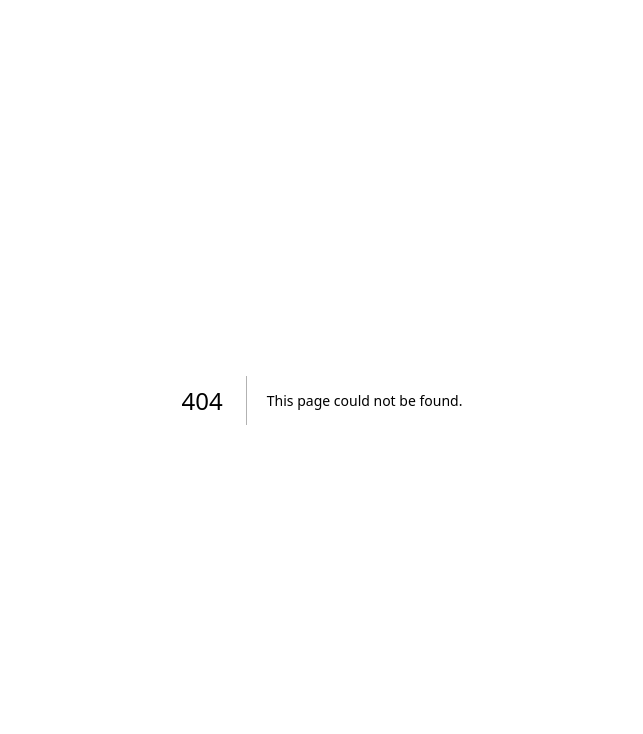
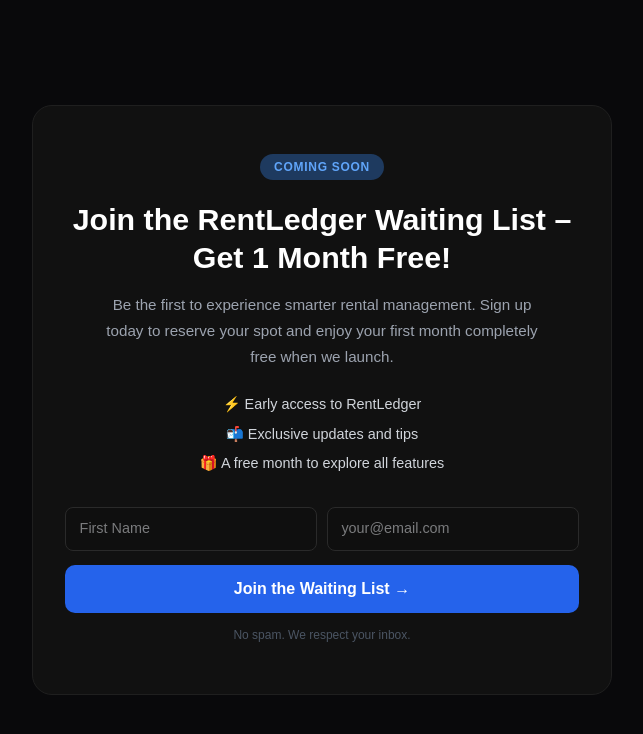
Before and after one commit to YASHGUPTA1161/rentledger, a Next.js app: page /pricing in a window 1280 px wide. Before the commit this address had no page. Shown: the top 734 px of the page, without its empty margins (318-961 px from the left). Built offline with nearby package versions, Linux system fonts and the light colour scheme.

Commit message:
feat/added pricing tab

```diff
--- /dev/null
+++ b/app/api/waitlist/route.ts
@@ -0,0 +1,83 @@
+import { NextRequest, NextResponse } from "next/server";
+import db from "@/lib/prisma";
+import resend from "@/lib/resend";
+
+export async function POST(req: NextRequest) {
+  try {
+    const { firstName, email } = await req.json();
+
+    if (!firstName || !email) {
+      return NextResponse.json({ error: "missing_fields" }, { status: 400 });
+    }
+
+    // ── Check for duplicate ────────────────────────────────────────────────
+    const existing = await db.waitlistEntry.findUnique({ where: { email } });
+    if (existing) {
+      return NextResponse.json(
+        { error: "already_registered" },
+        { status: 409 },
+      );
+    }
+
+    // ── Save to DB first ───────────────────────────────────────────────────
+    // emailSent = false until we confirm Resend succeeded
+    const entry = await db.waitlistEntry.create({
+      data: { firstName, email, emailSent: false },
+    });
+
+    // ── Send welcome email ─────────────────────────────────────────────────
+    await resend.emails.send({
+      from: `RentLedger <${process.env.RESEND_FROM_EMAIL ?? "noreply@contact.rentledger.online"}>`,
+      to: email,
+      subject: "You're on the RentLedger Waiting List! 🎉",
+      html: `
+        <div style="font-family:sans-serif; max-width:540px; margin:0 auto; color:#1e293b;">
+          <div style="background:#0f172a; padding:24px; border-radius:8px 8px 0 0;">
+            <h1 style="margin:0; color:#fff; font-size:1.2rem;">🏠 RentLedger</h1>
+          </div>
+          <div style="background:#fff; padding:28px; border:1px solid #e2e8f0;
+                      border-top:none; border-radius:0 0 8px 8px;">
+            <h2 style="margin:0 0 8px; font-size:1.2rem;">
+              Dear ${firstName},
+            </h2>
+            <p style="margin:0 0 16px; color:#475569; line-height:1.7;">
+              Thank you for joining the RentLedger waiting list! We're excited to
+              have you on board. As promised, you'll receive <strong>1 month of
+              free access</strong> when we launch.
+            </p>
+            <h3 style="margin:0 0 10px; font-size:1rem; color:#0f172a;">
+              Here's what to expect:
+            </h3>
+            <ul style="margin:0 0 20px; padding-left:20px; color:#475569; line-height:1.8;">
+              <li>Early access to RentLedger</li>
+              <li>Exclusive updates and tips</li>
+              <li>A free month to explore all features</li>
+            </ul>
+            <p style="margin:0 0 24px; color:#475569; line-height:1.7;">
+              We'll notify you as soon as your free month begins. In the meantime,
+              stay tuned for updates and helpful resources.
+            </p>
+            <p style="margin:0; color:#64748b;">
+              Best regards,<br />
+              <strong>The RentLedger Team</strong>
+            </p>
+          </div>
+          <p style="margin:16px 0 0; font-size:0.75rem; color:#94a3b8; text-align:center;">
+            © RentLedger — You received this because you joined our waitlist.
+          </p>
+        </div>
+      `,
+    });
+
+    // ── Mark email as sent in DB ───────────────────────────────────────────
+    await db.waitlistEntry.update({
+      where: { id: entry.id },
+      data: { emailSent: true, emailSentAt: new Date() },
+    });
+
+    return NextResponse.json({ success: true });
+  } catch (err) {
+    console.error("Waitlist error:", err);
+    return NextResponse.json({ error: "server_error" }, { status: 500 });
+  }
+}
--- a/app/dashboard/components/DashboardNav.tsx
+++ b/app/dashboard/components/DashboardNav.tsx
@@ -47,6 +47,11 @@
           <Link href="/contact" className="nav-contact-link">
             Contact
           </Link>
+
+          {/* Pricing / Waitlist */}
+          <Link href="/pricing" className="nav-contact-link">
+            Pricing
+          </Link>
           <div className="nav-avatar-wrap">
             <button className="nav-avatar-btn" onClick={() => setOpen(!open)}>
               {userName.charAt(0).toUpperCase()}
--- a/app/globals.css
+++ b/app/globals.css
@@ -1136,3 +1136,121 @@
   opacity: 0.5;
   cursor: not-allowed;
 }
+
+/* === Waitlist / Pricing Page === */
+.waitlist-page {
+  min-height: 100vh;
+  display: flex;
+  align-items: center;
+  justify-content: center;
+  padding: 3rem 1rem;
+  background: #09090b;
+}
+.waitlist-card {
+  width: 100%;
+  max-width: 580px;
+  text-align: center;
+  padding: 3rem 2rem;
+  background: #111;
+  border: 1px solid #1f1f1f;
+  border-radius: 20px;
+}
+.waitlist-badge {
+  display: inline-block;
+  padding: 0.25rem 0.85rem;
+  background: #1e3a5f;
+  color: #60a5fa;
+  border-radius: 9999px;
+  font-size: 0.75rem;
+  font-weight: 700;
+  letter-spacing: 0.06em;
+  text-transform: uppercase;
+  margin-bottom: 1.25rem;
+}
+.waitlist-title {
+  font-size: 1.9rem;
+  font-weight: 800;
+  color: #fff;
+  line-height: 1.25;
+  margin: 0 0 1rem;
+}
+.waitlist-sub {
+  color: #9ca3af;
+  font-size: 0.95rem;
+  line-height: 1.7;
+  margin: 0 0 1.5rem;
+  max-width: 460px;
+  margin-left: auto;
+  margin-right: auto;
+}
+.waitlist-perks {
+  list-style: none;
+  margin: 0 0 2rem;
+  padding: 0;
+  display: flex;
+  flex-direction: column;
+  gap: 0.5rem;
+}
+.waitlist-perks li {
+  color: #d1d5db;
+  font-size: 0.9rem;
+  margin: 0;
+}
+/* Form */
+.waitlist-form {
+  display: flex;
+  flex-direction: column;
+  gap: 0.85rem;
+}
+.waitlist-fields {
+  display: flex;
+  gap: 0.6rem;
+}
+.waitlist-input {
+  flex: 1;
+  background: #0f0f0f;
+  border: 1px solid #2a2a2a;
+  border-radius: 8px;
+  color: #e5e7eb;
+  padding: 0.65rem 0.85rem;
+  font-size: 0.9rem;
+  transition: border-color 0.15s;
+}
+.waitlist-input:focus {
+  border-color: #2563eb;
+  outline: none;
+}
+.waitlist-success {
+  font-size: 0.875rem;
+  color: #86efac;
+  margin: 0;
+}
+.waitlist-error {
+  font-size: 0.875rem;
+  color: #fca5a5;
+  margin: 0;
+}
+.waitlist-btn {
+  background: #2563eb;
+  color: #fff;
+  border: none;
+  padding: 0.75rem;
+  border-radius: 10px;
+  font-size: 1rem;
+  font-weight: 700;
+  cursor: pointer;
+  transition: background 0.15s;
+  width: 100%;
+}
+.waitlist-btn:hover:not(:disabled) {
+  background: #1d4ed8;
+}
+.waitlist-btn:disabled {
+  opacity: 0.5;
+  cursor: not-allowed;
+}
+.waitlist-note {
+  font-size: 0.75rem;
+  color: #4b5563;
+  margin: 0;
+}
--- /dev/null
+++ b/app/pricing/WaitlistForm.tsx
@@ -0,0 +1,79 @@
+"use client";
+import { useState } from "react";
+
+export function WaitlistForm() {
+  const [firstName, setFirstName] = useState("");
+  const [email, setEmail] = useState("");
+  const [sending, setSending] = useState(false);
+  const [result, setResult] = useState<{ ok: boolean; text: string } | null>(
+    null,
+  );
+
+  async function handleSubmit(e: React.FormEvent) {
+    e.preventDefault();
+    if (!firstName || !email) return;
+
+    setSending(true);
+    setResult(null);
+
+    const res = await fetch("/api/waitlist", {
+      method: "POST",
+      headers: { "Content-Type": "application/json" },
+      body: JSON.stringify({ firstName, email }),
+    });
+
+    const data = await res.json();
+    setSending(false);
+
+    if (res.ok) {
+      setResult({
+        ok: true,
+        text: "🎉 You're on the list! Check your inbox for a confirmation.",
+      });
+      setFirstName("");
+      setEmail("");
+    } else if (data.error === "already_registered") {
+      setResult({
+        ok: false,
+        text: "You're already on the waitlist! We'll be in touch.",
+      });
+    } else {
+      setResult({ ok: false, text: "Something went wrong. Please try again." });
+    }
+  }
+
+  return (
+    <form className="waitlist-form" onSubmit={handleSubmit}>
+      <div className="waitlist-fields">
+        <input
+          type="text"
+          className="waitlist-input"
+          placeholder="First Name"
+          value={firstName}
+          onChange={(e) => setFirstName(e.target.value)}
+          required
+        />
+        <input
+          type="email"
+          className="waitlist-input"
+          placeholder="your@email.com"
+          value={email}
+          onChange={(e) => setEmail(e.target.value)}
+          required
+        />
+      </div>
+
+      {result && (
+        <p className={result.ok ? "waitlist-success" : "waitlist-error"}>
+          {result.text}
+        </p>
+      )}
+
+      <button type="submit" className="waitlist-btn" disabled={sending}>
+        {sending ? "Joining…" : "Join the Waiting List →"}
+      </button>
+
+      <p className="waitlist-note">No spam. We respect your inbox.</p>
+    </form>
+  );
+}
--- /dev/null
+++ b/app/pricing/page.tsx
@@ -0,0 +1,34 @@
+import { WaitlistForm } from "./WaitlistForm";
+
+export default function PricingPage() {
+  return (
+    <div className="waitlist-page">
+      <div className="waitlist-card">
+        {/* Badge */}
+        <span className="waitlist-badge">Coming Soon</span>
+
+        {/* Headline */}
+        <h1 className="waitlist-title">
+          Join the RentLedger Waiting List –<br />
+          Get 1 Month Free!
+        </h1>
+
+        {/* Subtext */}
+        <p className="waitlist-sub">
+          Be the first to experience smarter rental management. Sign up today to
+          reserve your spot and enjoy your first month completely free when we
+          launch.
+        </p>
+
+        {/* What you get */}
+        <ul className="waitlist-perks">
+          <li>⚡ Early access to RentLedger</li>
+          <li>📬 Exclusive updates and tips</li>
+          <li>🎁 A free month to explore all features</li>
+        </ul>
+
+        <WaitlistForm />
+      </div>
+    </div>
+  );
+}
```
Also changed, not shown: 1 other file (tests, documents, lock files or other folders).
